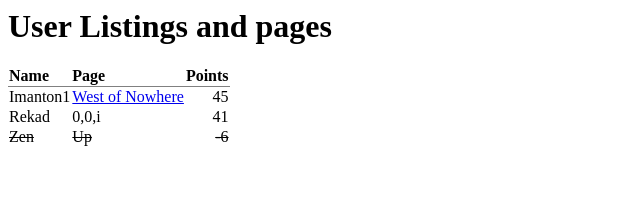
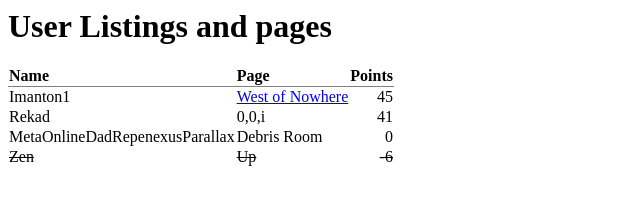
Before and after one commit to FarSeenNomic/Imanton1.github.io, a plain HTML site: page Nomic1/playerInfo.html in a window 1280 px wide. Shown: the whole page, without its empty margins (0-640 px from the left). Drawn offline with Linux system fonts and the light colour scheme.

Commit message:
Added Parallax

```diff
--- a/Nomic1/playerInfo.html
+++ b/Nomic1/playerInfo.html
@@ -6,36 +6,31 @@
 
 <table border="0" rules="groups"><thead>
     <tr>
-        <!--<th>               <b>Color</b>    </th>-->
         <th align="left">  <b>Name</b>     </th>
         <th align="left">  <b>Page</b>     </th>
         <th align="right"> <b>Points</b>   </th>
     </tr></thead>
     <tbody>
     <tr>
-        <!--<td bgcolor="#00FF00"> green                                                </td>-->
         <td>                   Imanton1                                             </td>
         <td>                   <a href="./users/Imanton1.html">West of Nowhere</a>  </td>
         <td align="right">     45                                                   </td>
     </tr>
     <tr>
-        <!--<td bgcolor="#00cc00"> mute green                                            </td>-->
         <td>                   Rekad                                                </td>
         <td>                   0,0,i                                                </td>
         <td align="right">     41                                                   </td>
     </tr>
     <tr>
-        <!--<td bgcolor="#33FF33"> bastard green                                         </td>-->
+        <td>                   MetaOnlineDadRepenexusParallax                       </td>
+        <td>                   Debris Room                                          </td>
+        <td align="right">     0                                                    </td>
+    </tr>
+    <tr>
         <td>                   <s>Zen</s>                                           </td>
         <td>                   <s>Up</s>                                            </td>
         <td align="right">     <s>-6</s>                                            </td>
     </tr>
-    <!--<tr>
-        <--<td bgcolor="#33cc33"> grey green                                            </td>->
-        <td>                   Commerce                                             </td>
-        <td>                   Debris Room                                          </td>
-        <td align="right">     0                                                    </td>
-    </tr>-->
 </tbody></table>
 
 </body></html>
```
